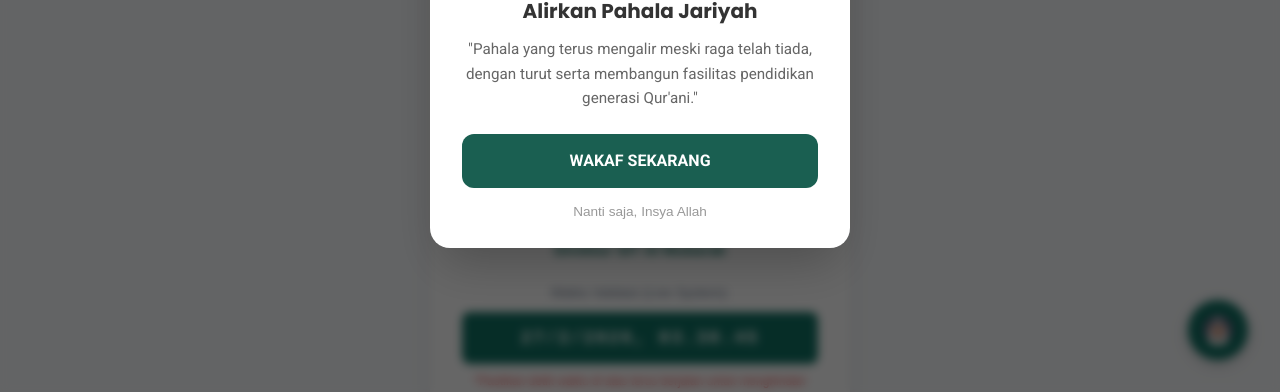
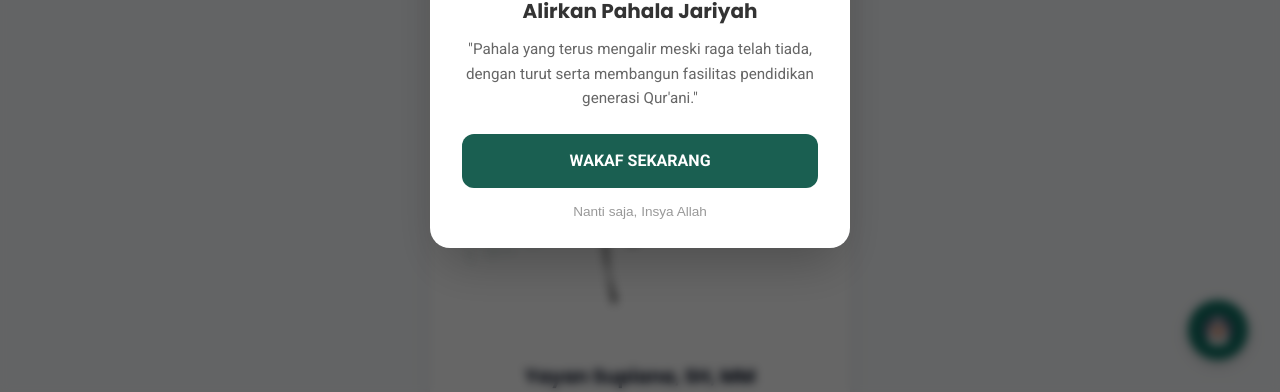
Before and after one commit to muse727/kaffah_website, a Next.js app: page /validasi/direktur in a window 1280 px wide. Shown: the part 408-800 px from the top of the page. Built offline with nearby package versions, Linux system fonts and the light colour scheme.

Commit message:
rubah ukuran tanda tangan

```diff
--- a/app/validasi/direktur/page.js
+++ b/app/validasi/direktur/page.js
@@ -15,7 +15,6 @@ export default function ValidasiDirektur() {
   }, []);
 
   return (
-    // 👇 PADDING ATASNYA GUA NAIKIN JADI 160px BIAR GAK KETABRAK NAVBAR 👇
     <div style={{ display: 'flex', justifyContent: 'center', alignItems: 'flex-start', minHeight: '100vh', background: '#f8fafc', fontFamily: 'sans-serif', padding: '160px 1rem 4rem' }}>
        {/* Anti Klik Kanan se-halaman */}
        <div
@@ -43,8 +42,8 @@ export default function ValidasiDirektur() {
                justifyContent: 'center',
                alignItems: 'center',
                margin: '15px auto',
-               maxWidth: '250px',
-               overflow: 'hidden', // Biar watermark gak keluar batas
+               maxWidth: '350px', // 👈 UDAH GUA LEBARIN JADI 350px BIAR LEGA
+               overflow: 'hidden',
                padding: '10px'
              }}>
 
@@ -53,7 +52,7 @@ export default function ValidasiDirektur() {
                  src="/ttd-direktur.png"
                  alt="Tanda Tangan Direktur"
                  style={{
-                   height: '90px',
+                   height: '250px', // 👈 UDAH GUA NAIKIN JADI 150px BIAR GEDE & JELAS
                    objectFit: 'contain',
                    userSelect: 'none',
                    pointerEvents: 'none',
@@ -61,6 +60,8 @@ export default function ValidasiDirektur() {
                    position: 'relative',
                    zIndex: 1
                  }}
+                 onContextMenu={(e) => e.preventDefault()}
+                 onDragStart={(e) => e.preventDefault()}
                />
 
                {/* 2. Kaca Pelindung + Text Watermark di atas TTD */}
@@ -72,14 +73,14 @@ export default function ValidasiDirektur() {
                    display: 'flex',
                    justifyContent: 'center',
                    alignItems: 'center',
-                   pointerEvents: 'auto' // Klik kanan bakal mentok di div ini, gak kena gambar
+                   pointerEvents: 'auto'
                  }}
                  onContextMenu={(e) => e.preventDefault()}
                >
                  {/* Text Watermark Miring Transparan */}
                  <div style={{
                    transform: 'rotate(-15deg)',
-                   color: 'rgba(16, 113, 99, 0.12)', // Warna hijau yayasan tapi transparan banget
+                   color: 'rgba(16, 113, 99, 0.12)',
                    fontSize: '1.4rem',
                    fontWeight: '900',
                    letterSpacing: '2px',
```
